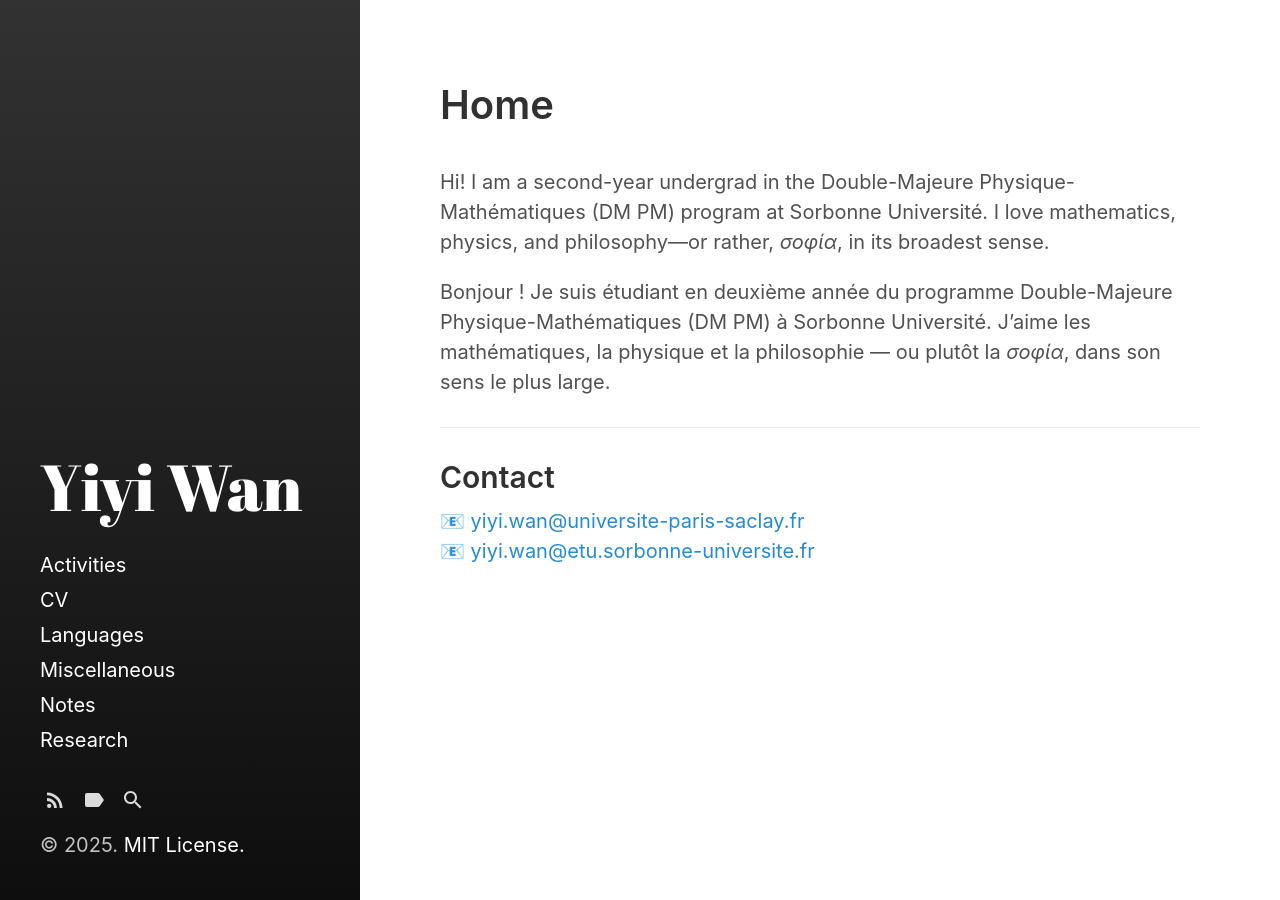
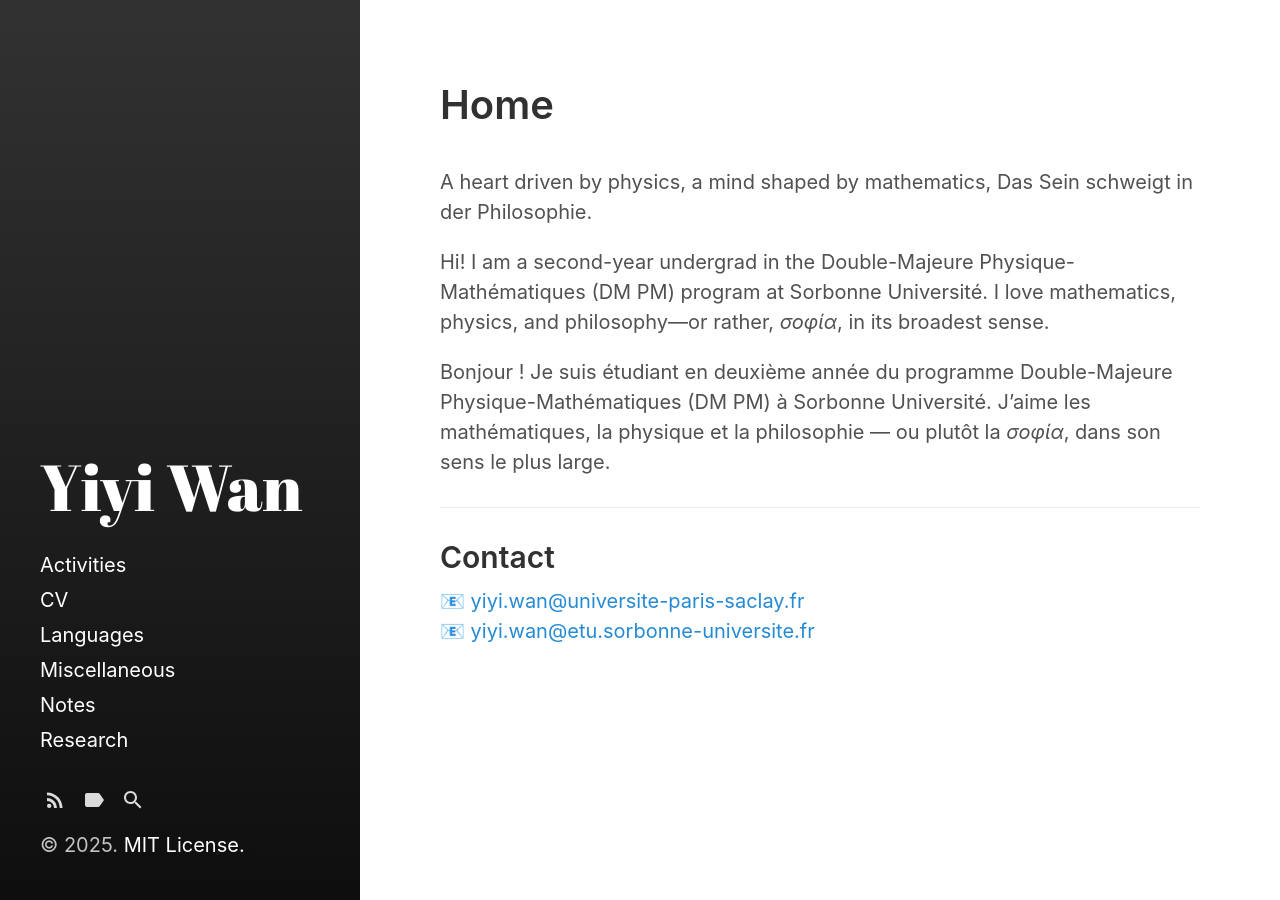
Before and after one commit to Roimex/Roimex.github.io, a Jekyll site: the page built from index.html, in a window 1280 px wide. Built offline with Jekyll 4.4.1, drawn with Linux system fonts in a browser that asks for light colours.

Commit message:
Update index.html

```diff
--- a/index.html
+++ b/index.html
@@ -13,6 +13,10 @@ title: Home
 <body>
 
 <h1> </h1>
+
+<p>
+    A heart driven by physics, a mind shaped by mathematics, Das Sein schweigt in der Philosophie.
+<p>
 
 <p>
     Hi! I am a second-year undergrad in the Double-Majeure Physique-Mathématiques (DM PM) program at Sorbonne Université.
```
